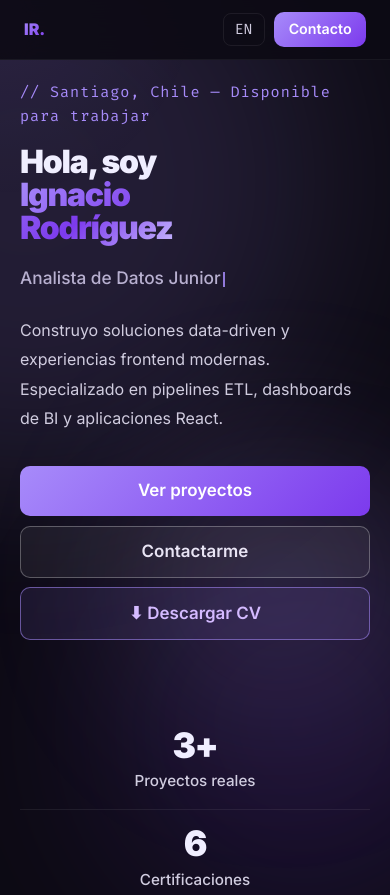
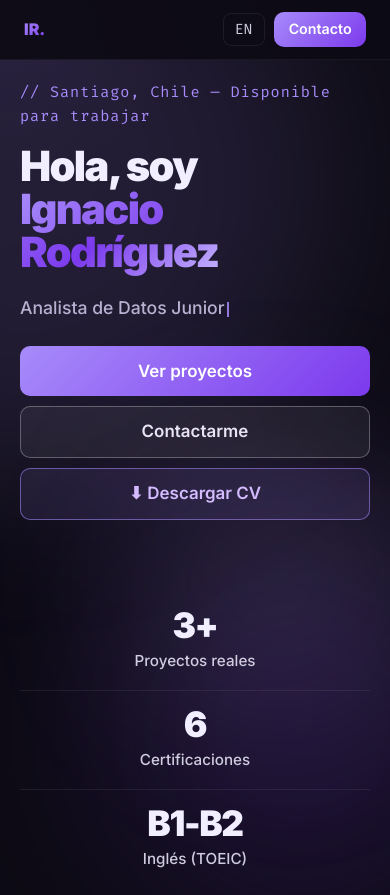
Before and after one commit to Ignacio-Rodriguez-A/Ignacio-Rodriguez-A.github.io, a plain HTML site: page index.html in a window 390 px wide. Shown: the top 895 px of the page. Drawn offline with Linux system fonts and the light colour scheme.

Commit message:
Add files via upload

```diff
--- a/index.html
+++ b/index.html
@@ -455,9 +455,9 @@ body{
 @media(max-width:640px){
   .section-wrap{padding:3rem 1.25rem;padding-top:4.5rem}
   #hero.section-wrap{padding-top:5rem;padding-bottom:3rem}
-  .hero-title{font-size:clamp(2rem,8vw,3rem)}
-  .hero-roles{font-size:1.08rem}
-  .hero-desc{font-size:1rem}
+  .hero-title{font-size:clamp(2.6rem,10vw,3.4rem)}
+  .hero-roles{font-size:1.1rem}
+  .hero-desc{display:none}
   .hero-btns{flex-direction:column;gap:.6rem}
   .hero-btns a,.hero-btns button{width:100%;justify-content:center}
   .hero-stats{flex-direction:column;gap:0;border-top:none}
```
